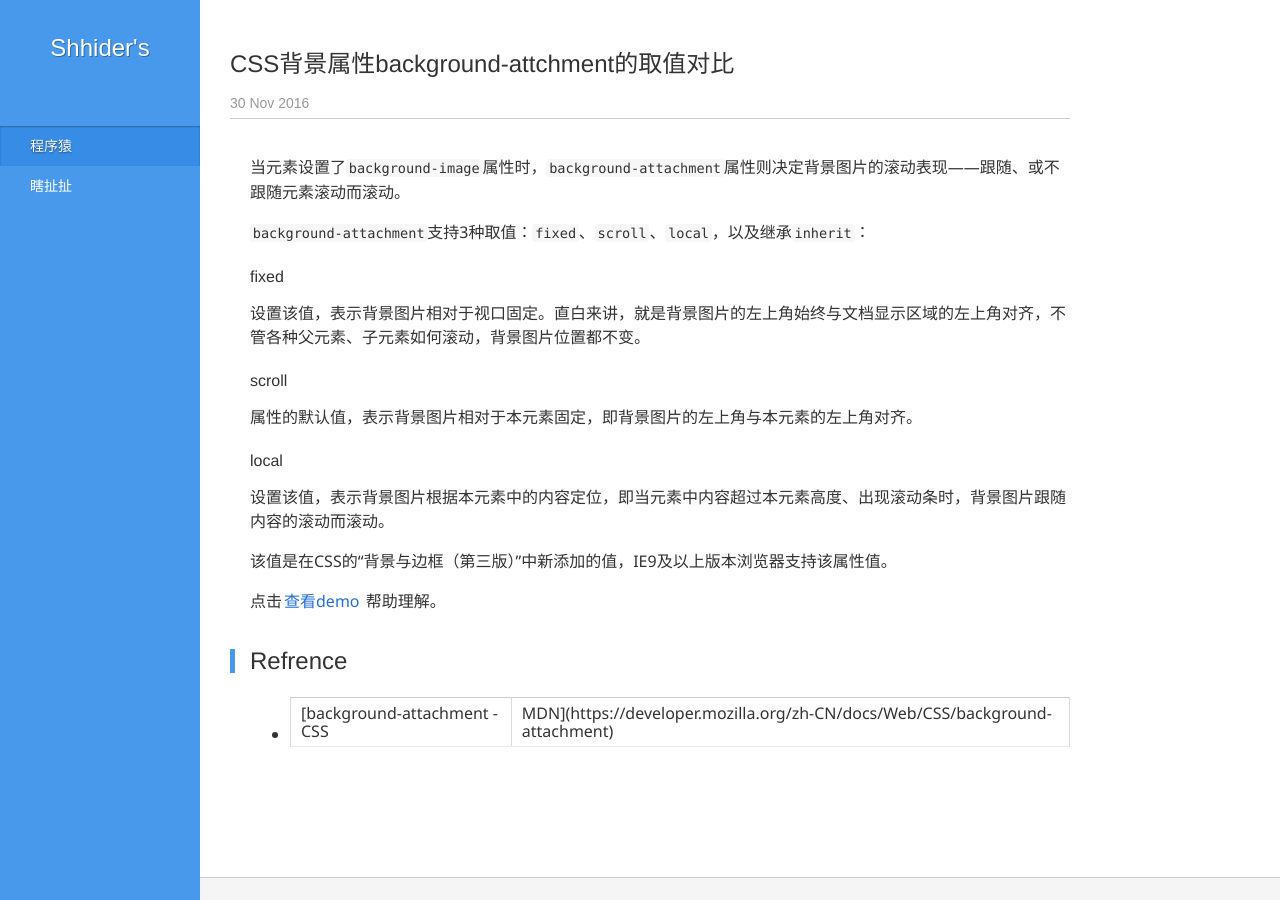
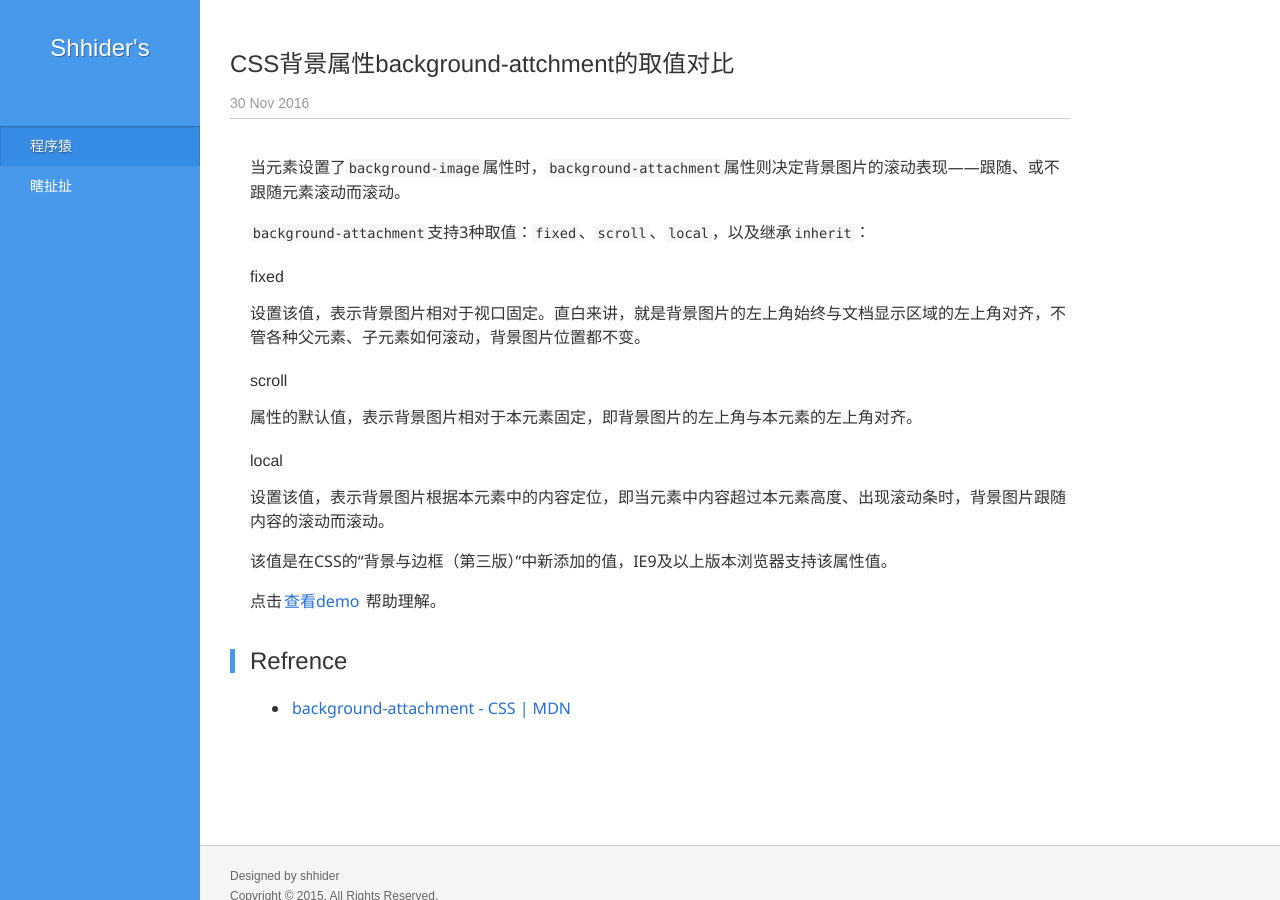
Before and after one commit to shhider/shhider.github.io, a Jekyll site: the page built from _posts/2016-11-30-background-attchment.md, in a window 1280 px wide. Built offline with Jekyll 4.4.1, drawn with Linux system fonts in a browser that asks for light colours; comment, search, counter and statistics services are not loaded.

Commit message:
change: 正文页添加了base跳转设置；20161130的文章格式调整

```diff
--- a/_layouts/post.html
+++ b/_layouts/post.html
@@ -1,4 +1,5 @@
 {% include head.html %}
+<base target="_blank"/>
 
 <div class="g-hd m-hd">
     <div class="logo">
--- a/_posts/2016-11-30-background-attchment.md
+++ b/_posts/2016-11-30-background-attchment.md
@@ -27,4 +27,4 @@
 
 ## Refrence
 
-- [background-attachment - CSS | MDN](https://developer.mozilla.org/zh-CN/docs/Web/CSS/background-attachment)
+- [background-attachment - CSS \| MDN](https://developer.mozilla.org/zh-CN/docs/Web/CSS/background-attachment)
```
Also changed, not shown: _includes/head.html (indentation only). Lines whose indentation alone changed are shown as unchanged.
